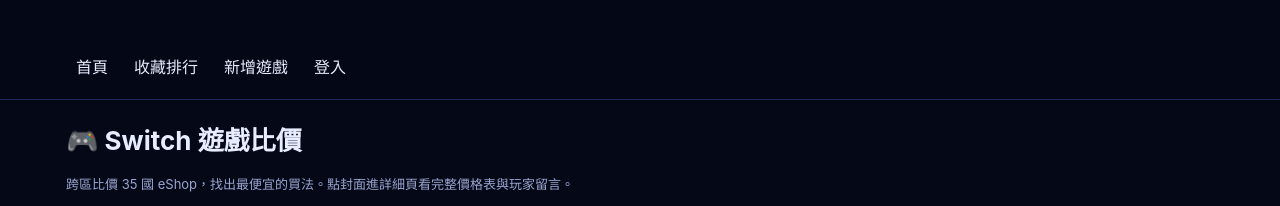
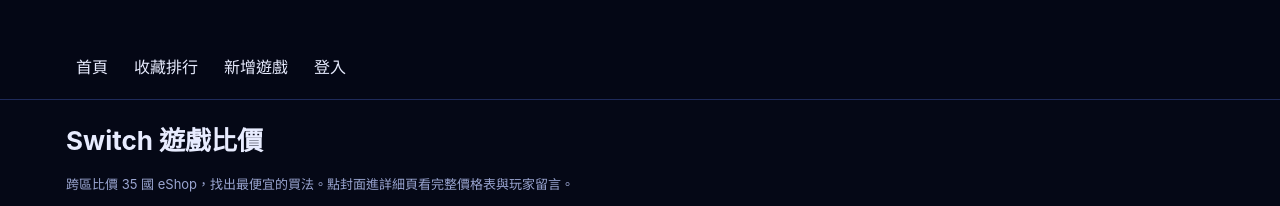
Before and after one commit to shawnwin777/switch-price-site, a Next.js app: page / in a window 1280 px wide. Shown: the part 960-1166 px from the top of the page. Built offline with nearby package versions, Linux system fonts and the light colour scheme; no server answers; the database is empty.

Commit message:
大標題改成 Switch 遊戲比價

```diff
--- a/app/page.tsx
+++ b/app/page.tsx
@@ -21,7 +21,9 @@ export default async function HomePage() {
 
   return (
     <>
-      <h1>🎮 Switch 遊戲比價</h1>
+      <h1 className="page-title">
+        <b>Switch</b> 遊戲<span>比價</span>
+      </h1>
       <p className="muted">
         跨區比價 35 國 eShop，找出最便宜的買法。點封面進詳細頁看完整價格表與玩家留言。
       </p>
```
